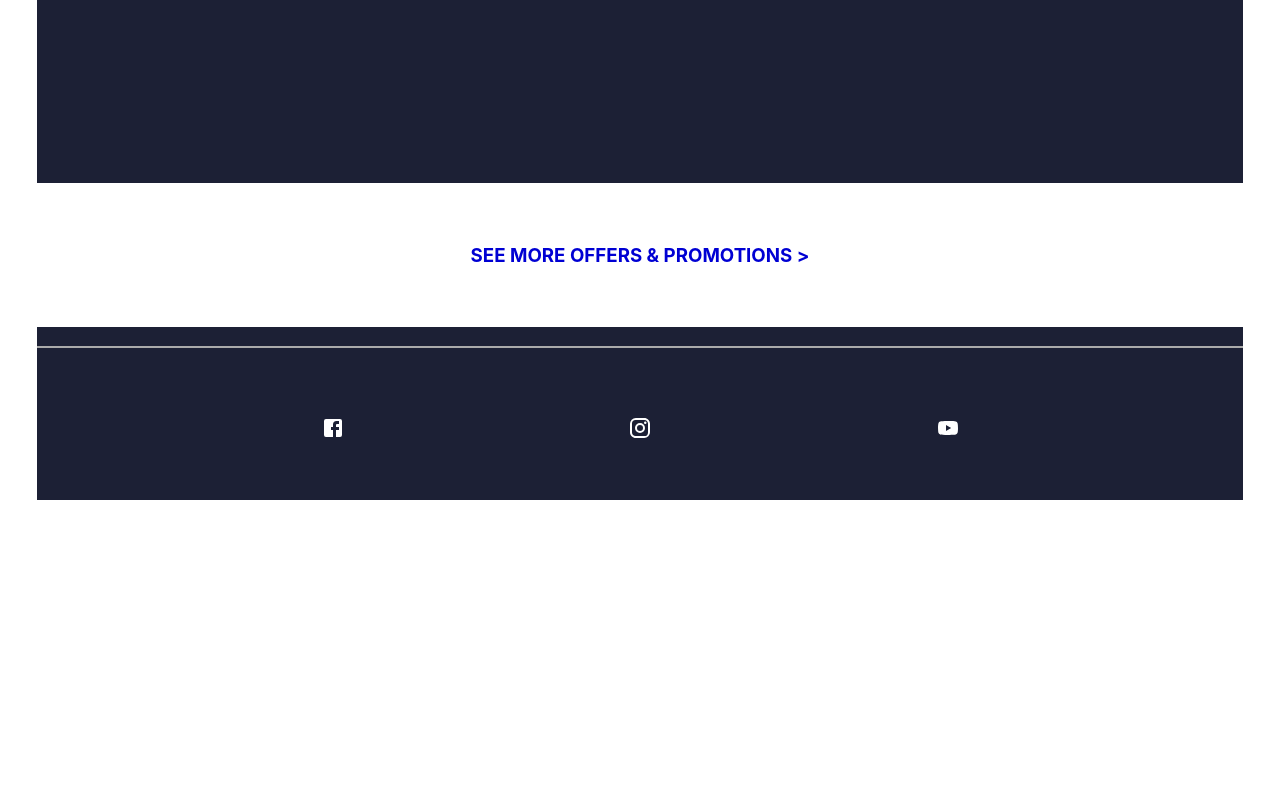
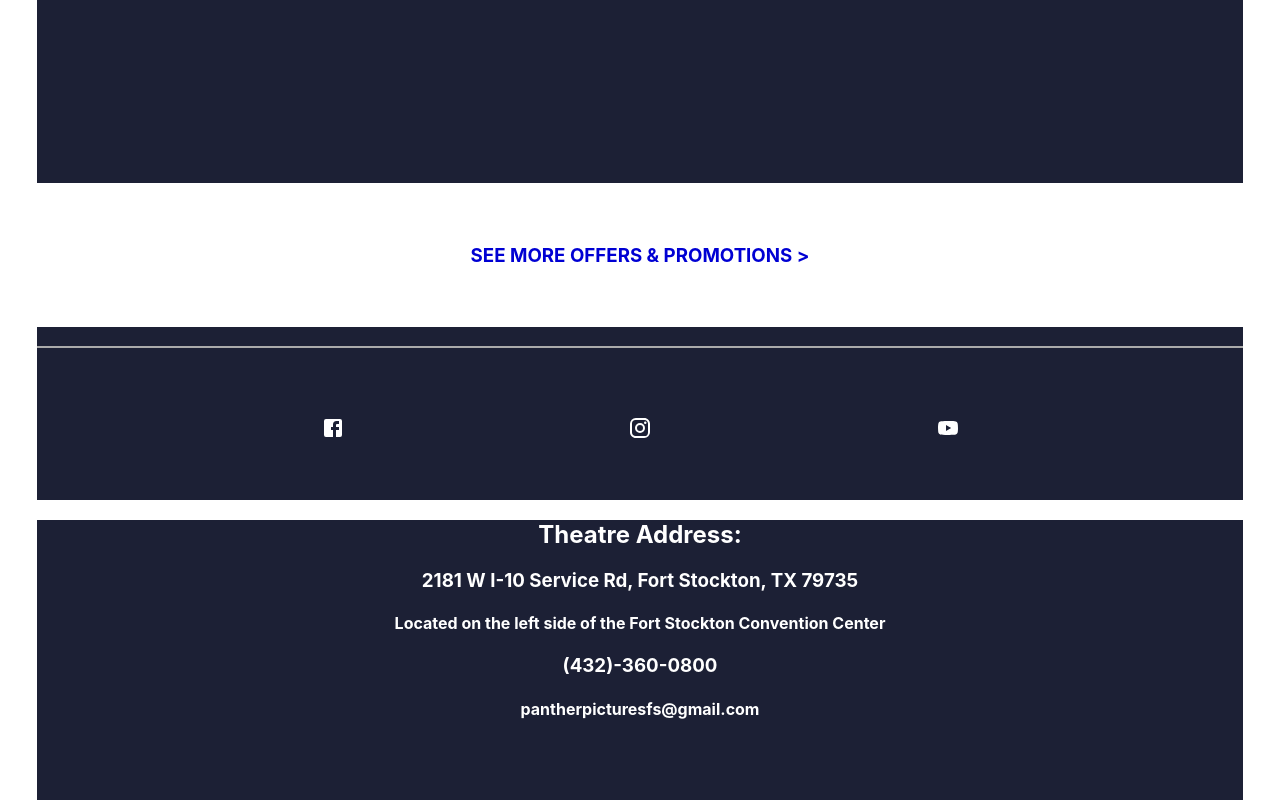
Before and after one commit to Parrasite9/PantherPictures, a React (Create React App) app: page / in a window 1280 px wide. Shown: the part 9215-10015 px from the top of the page. Before the commit the page ends 9715 px from the top, so only its background shows below. Built offline with nearby package versions, Linux system fonts and the light colour scheme.

Commit message:
Maps is uncooporative, not displaying properly. Component commented out at this time. Footer is complete, but is ugly AF. Will return and make ammends later.

```diff
--- a/src/CSS/Footer.css
+++ b/src/CSS/Footer.css
@@ -0,0 +1,12 @@
+.footer {
+    background-color: #1c2035;
+    text-align: center ;
+    color: white;
+    margin-top: 0;
+    padding-bottom: 5%;
+}
+
+.footer > h2 {
+    margin-top: 0;
+    padding-top: 0;
+}
--- a/src/CSS/Map.css
+++ b/src/CSS/Map.css
@@ -0,0 +1,4 @@
+.maps {
+    height: 100vh;
+    width: 100%;
+}
--- a/src/Components/Body.js
+++ b/src/Components/Body.js
@@ -2,12 +2,14 @@ import React from 'react'
 import Movies from './Movies'
 import '../CSS/Body.css'
 import Offers from './Offers'
+import Footer from './Footer'
 
 function Body() {
   return (
     <div className='body'>
       <Movies />
       <Offers />
+      <Footer />
     </div>
   )
 }
--- a/src/Components/Footer.js
+++ b/src/Components/Footer.js
@@ -1,9 +1,18 @@
 import React from 'react'
+import '../CSS/Footer.css'
+import Map from './Map'
 
 function Footer() {
   return (
     <div className='footer'>
-
+      <div className="location">
+        <h2>Theatre Address:</h2>
+        <h3>2181 W I-10 Service Rd, Fort Stockton, TX 79735</h3>
+        <h4>Located on the left side of the Fort Stockton Convention Center</h4>
+        {/* <Map /> */}
+        <h3>(432)-360-0800</h3>
+        <h4>pantherpicturesfs@gmail.com</h4>
+      </div>
     </div>
   )
 }
--- a/src/Components/Map.js
+++ b/src/Components/Map.js
@@ -1,35 +1,36 @@
 import React from 'react'
-import googleMapReact from 'google-map-react'
+import GoogleMapReact from 'google-map-react'
+import '../CSS/Map.css'
+
+
+const Marker = ({text}) => <div>{} </div>
 
 function Map() {
 
-  const MapMarker = ({text}) => <div>{text}</div>
-
-  function Map() {
-    const defaultProps = {
+  const coordinates = {
     center: {
-        lat: 10.00935602,
-        lng: 77.01502627,
+      lat: 30.902361,
+      lng: -102.902684,
     },
     zoom: 11,
   }
 
   return (
-      <div className='map'>
-        <googleMapReact
-            bootstrapURLKeys={{ key: ''}}
-            defaultCenter={defaultProps.center}
-            defaultZoom={defaultProps.zoom}
+    <div className='maps'>
+      <GoogleMapReact
+        bootstrapURLKeys={{key: 'AIzaSyDJOfK6PcbasoGz2P45EYp23HC3FwvnzSw'}}
+        defaultCenter={coordinates.center}
+        defaultZoom={coordinates.zoom}
       >
-          <MapMarker lat={59.955413} lng={30.337844} text='My Marker' />
-        </googleMapReact>
+        <Marker text='My marker' />
+      </GoogleMapReact>
+
 
     </div>
   )
 }
 
-
-}
 export default Map
 
+
 // AIzaSyDJOfK6PcbasoGz2P45EYp23HC3FwvnzSw
```
Lines whose indentation alone changed are shown as unchanged.
